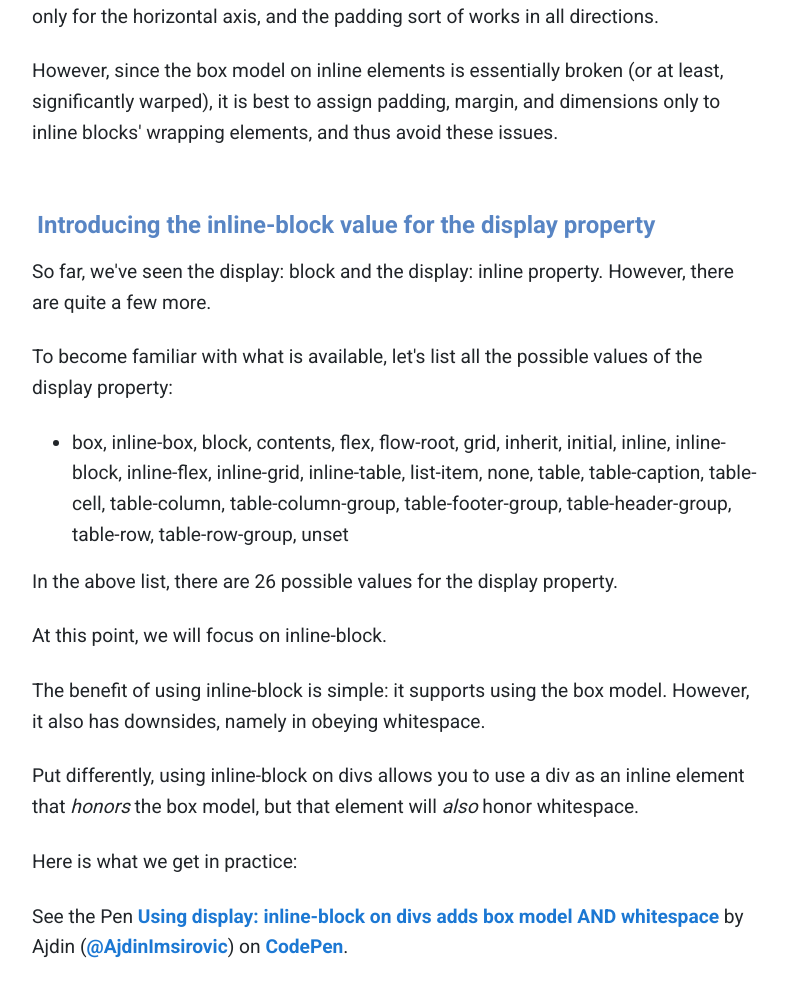
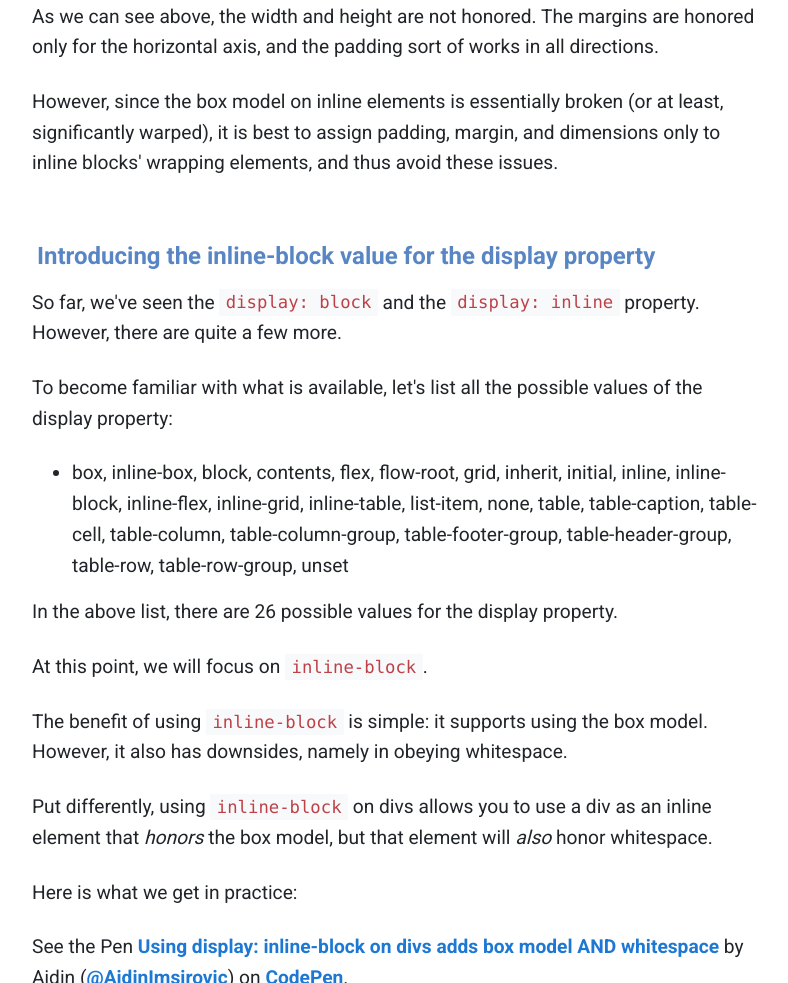
Before and after one commit to LayoutSchool/whatever2, a Jekyll site: the page built from _posts/2017-11-11-understanding-normal-document-flow-and-css-floats.html, in a window 1280 px wide and 1400 px high, scrolled down 4738 px, cut to the strip 0-983 px from the top of the window. Shown: the whole strip, without its empty margins (53-841 px from the left). Built offline with Jekyll 4.4.1, drawn with Linux system fonts in a browser that asks for light colours; nearby versions of some CDN libraries; library files that are not in the unit come from our copies; comment, search, counter and statistics services are not loaded; some of the changed text lies outside the part shown.

Commit message:
Update float and flow

```diff
--- a/_posts/2017-11-11-understanding-normal-document-flow-and-css-floats.html
+++ b/_posts/2017-11-11-understanding-normal-document-flow-and-css-floats.html
@@ -119,7 +119,7 @@ We can think of the normal document flow as a river of content (i.e. a "river" o
 <ul>
     <li>Setting the width and height property on inline elements will not change anything.</li>
     <li>Setting the margin property on inline elements will only affect the horizontal axis.</li>
-    <li>Setting the padding property on inline elements will affect both the x and the y axis, but will not work as expected because display: inline warps the box model.</li>
+    <li>Setting the padding property on inline elements will affect both the x and the y axis, but will not work as expected because <code>display: inline</code> warps the box model.</li>
 </ul>
 
 <p>Let's see an example of setting these properties on inline elements:</p>
@@ -139,7 +139,7 @@ We can think of the normal document flow as a river of content (i.e. a "river" o
     Introducing the inline-block value for the display property
 </h4>
 <p>
-    So far, we've seen the display: block and the display: inline property. However, there are quite a few more.
+    So far, we've seen the <code>display: block</code> and the <code>display: inline</code> property. However, there are quite a few more.
 </p>
 <p>
     To become familiar with what is available, let's list all the possible values of the display property:
@@ -152,13 +152,13 @@ We can think of the normal document flow as a river of content (i.e. a "river" o
 </p>
 
 <p>
-    At this point, we will focus on inline-block.
+    At this point, we will focus on <code>inline-block</code>.
 </p>
 <p>
-    The benefit of using inline-block is simple: it supports using the box model. However, it also has downsides, namely in obeying whitespace.
+    The benefit of using <code>inline-block</code> is simple: it supports using the box model. However, it also has downsides, namely in obeying whitespace.
 </p>
 <p>
-    Put differently, using inline-block on divs allows you to use a div as an inline element that <em>honors</em> the box model, but that element will <em>also</em> honor whitespace.
+    Put differently, using <code>inline-block</code> on divs allows you to use a div as an inline element that <em>honors</em> the box model, but that element will <em>also</em> honor whitespace.
 </p>
 <p>
     Here is what we get in practice:
```
Also changed, not shown: other parts of _posts/2017-11-11-understanding-normal-document-flow-and-css-floats.html (+1 -1 lines).
